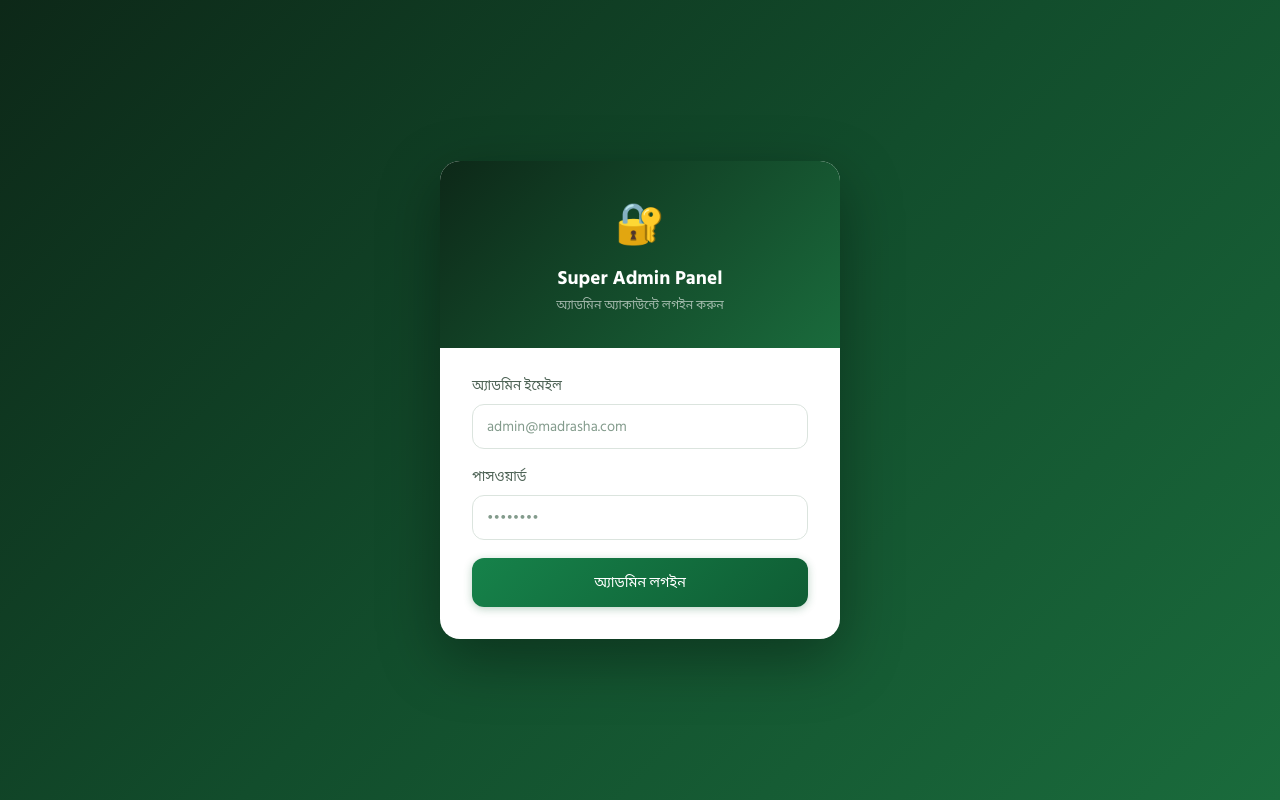
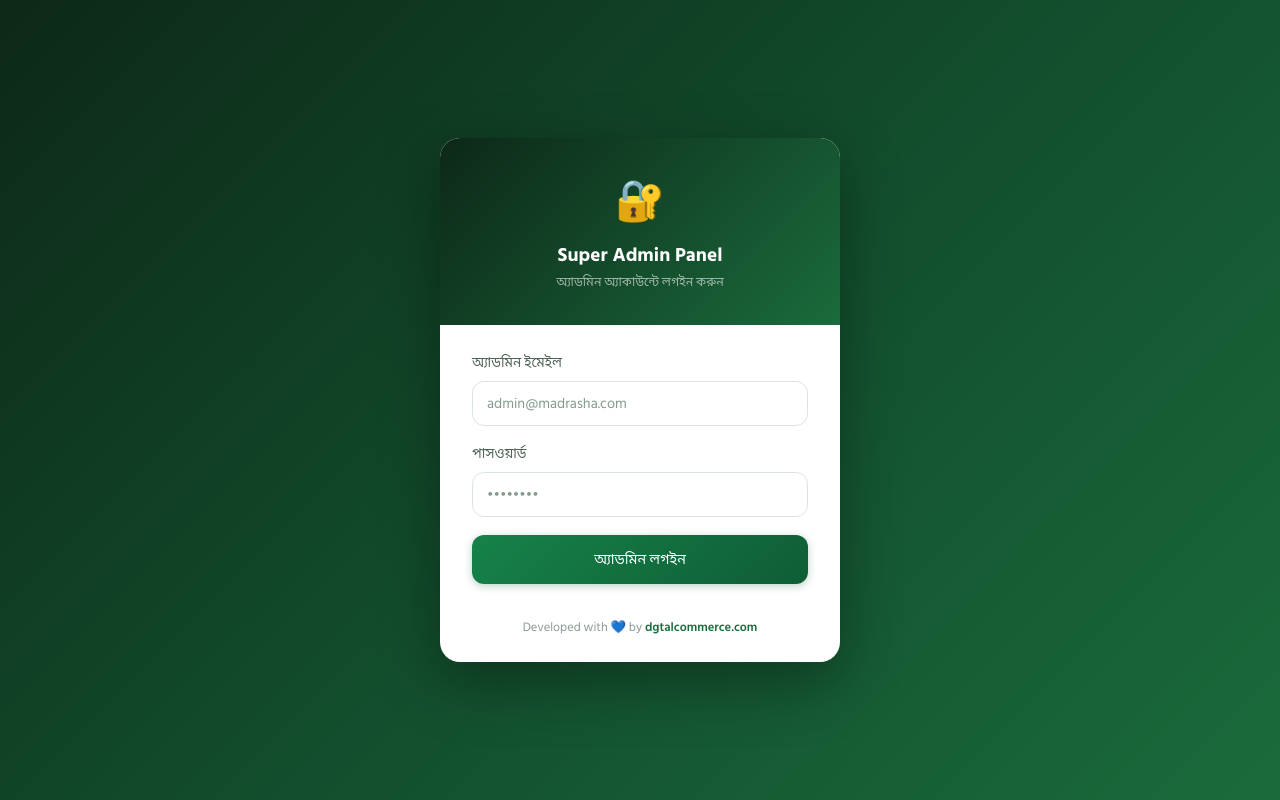
Before and after one commit to saddamhosen-2004/Madrasha-question-bank, a Next.js app: page /admin/login in a window 1280 px wide. Built offline with nearby package versions, Linux system fonts and the light colour scheme.

Commit message:
Replace footers on login pages with Developed with 💙 by dgtalcommerce.com linked to domain

```diff
--- a/app/admin/login/page.tsx
+++ b/app/admin/login/page.tsx
@@ -111,6 +111,21 @@ export default function AdminLoginPage() {
             {loading ? <><div className="spinner" /> লগইন হচ্ছে...</> : 'অ্যাডমিন লগইন'}
           </button>
         </form>
+
+        <p style={{
+          textAlign: 'center',
+          marginTop: '2px',
+          marginBottom: '24px',
+          fontSize: '0.78rem',
+          color: '#8b9a91',
+          fontFamily: "'Hind Siliguri', 'Noto Sans Bengali', sans-serif"
+        }}>
+          Developed with 💙 by <a href="https://dgtalcommerce.com" target="_blank" rel="noopener noreferrer" style={{
+            color: '#1a6b3c',
+            textDecoration: 'none',
+            fontWeight: 600
+          }}>dgtalcommerce.com</a>
+        </p>
       </div>
     </div>
   )
--- a/app/auth/login/page.tsx
+++ b/app/auth/login/page.tsx
@@ -258,6 +258,18 @@ export default function LoginPage() {
           color: #5a7a67;
         }
 
+        .login-footer a {
+          color: #0f9e6e;
+          text-decoration: none;
+          font-weight: 600;
+          transition: opacity 0.15s;
+        }
+
+        .login-footer a:hover {
+          opacity: 0.8;
+          text-decoration: underline;
+        }
+
         @media (max-width: 480px) {
           .login-card {
             padding: 36px 24px 28px;
@@ -374,7 +386,7 @@ export default function LoginPage() {
 
           {/* Footer */}
           <p className="login-footer">
-            © ২০২৬ {siteName}। সর্বস্ব সংরক্ষিত।
+            Developed with 💙 by <a href="https://dgtalcommerce.com" target="_blank" rel="noopener noreferrer">dgtalcommerce.com</a>
           </p>
         </div>
       </div>
```
